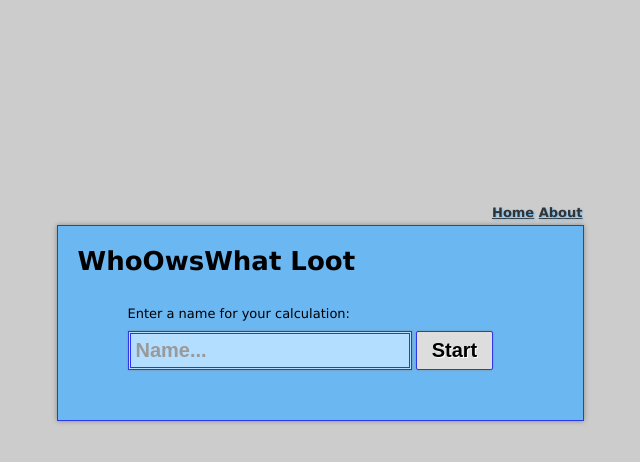
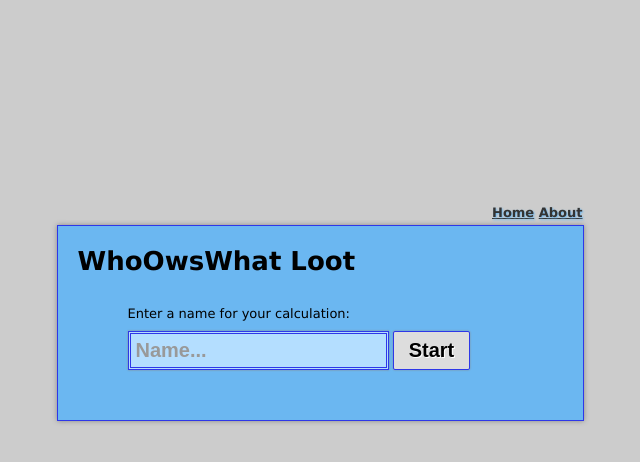
Before and after one commit to maltelenz/wowloot, a Django app: template templates/index.html in a window 1280 px wide. Shown: the top 462 px of the page, without its empty margins (320-960 px from the left). Run offline with Django 3.2, Linux system fonts and the light colour scheme; the template is opened without the code that fills it, so the values that code supplies are empty; some libraries are stand-ins or nearby versions.

Commit message:
fixed layout of first page in firefox

```diff
--- a/calcloot/static/style.css
+++ b/calcloot/static/style.css
@@ -48,6 +48,7 @@ div.firstpagetext {
     -moz-box-shadow: 0px 0px 2px #888;
     -webkit-box-shadow: 0px 0px 2px #888;
     box-shadow: 0px 0px 2px #888;
+    width: 245px;
 }
 
 .watermarked {
```
